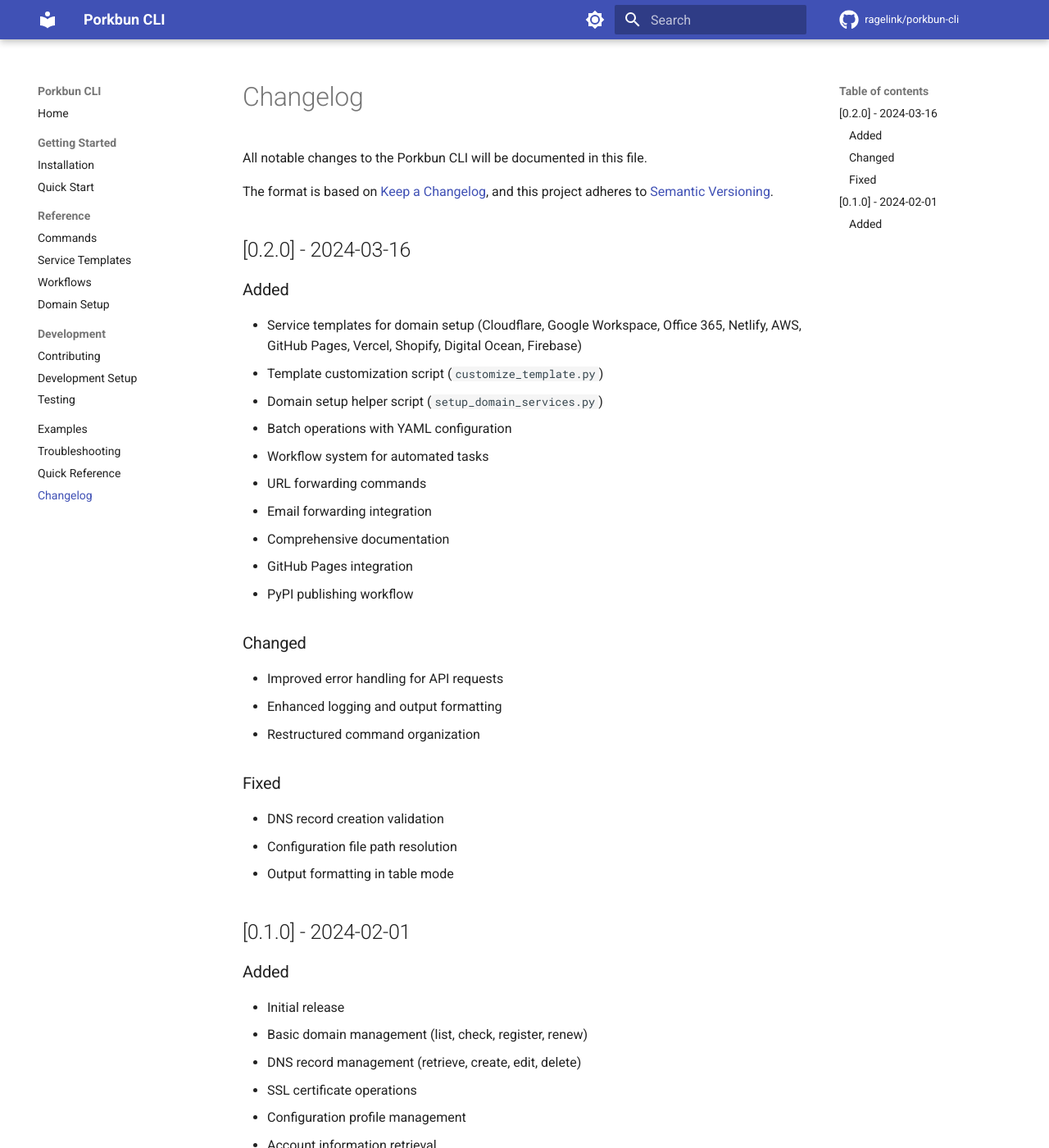
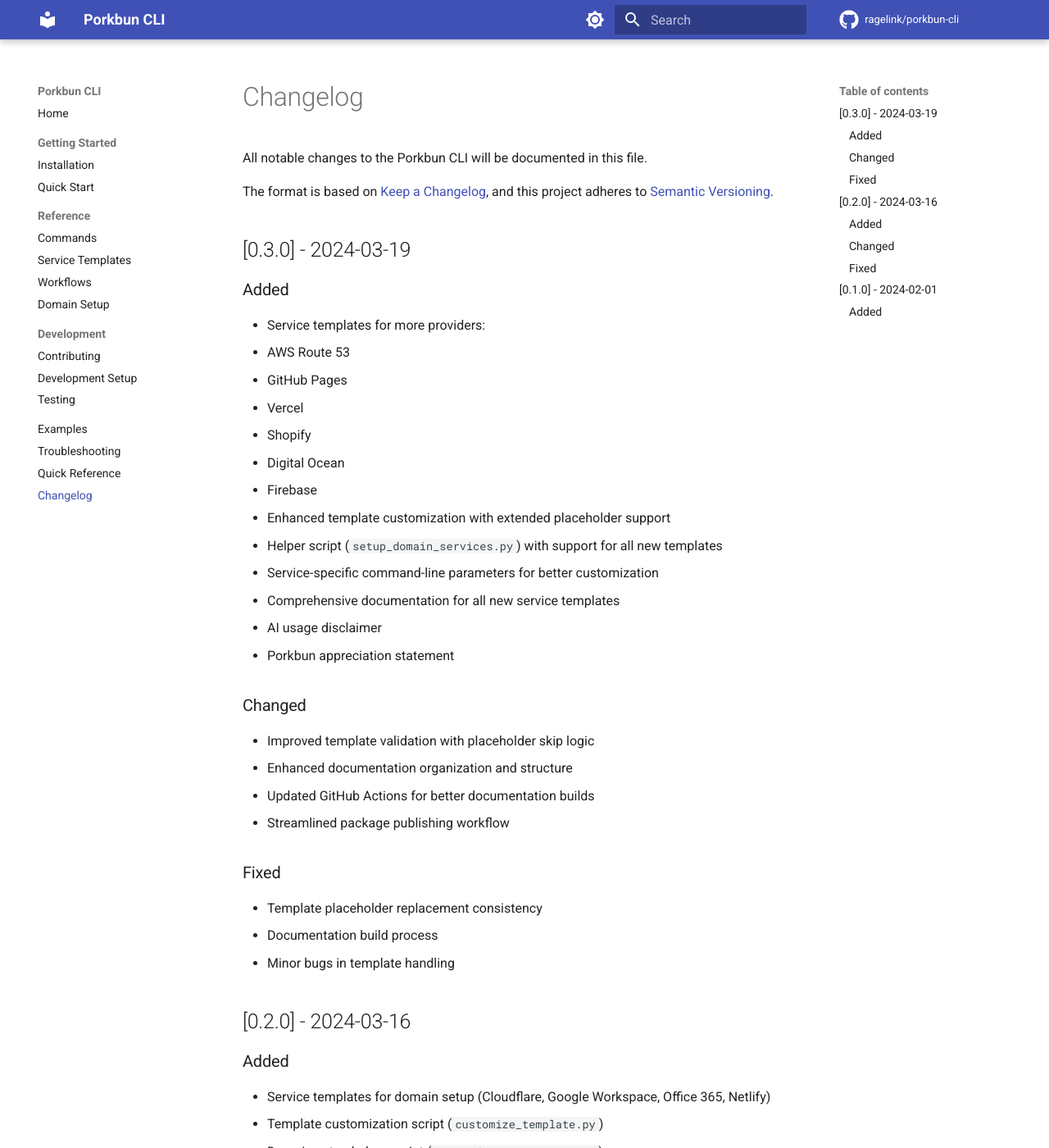
Before and after one commit to ragelink/porkbun-cli, an MkDocs documentation site: the page built from docs/CHANGELOG.md, in a window 1280 px wide and 1400 px high. Shown: the whole window at 82% size. Built offline with MkDocs 1.6.1 and Material for MkDocs 9.7.7, drawn with Linux system fonts in a browser that asks for light colours; comment, search, counter and statistics services are not loaded.

Commit message:
Prepare for 0.3.0 release with updated changelog and contact information

```diff
--- a/docs/CHANGELOG.md
+++ b/docs/CHANGELOG.md
@@ -5,10 +5,38 @@
 The format is based on [Keep a Changelog](https://keepachangelog.com/en/1.0.0/),
 and this project adheres to [Semantic Versioning](https://semver.org/spec/v2.0.0.html).
 
+## [0.3.0] - 2024-03-19
+
+### Added
+- Service templates for more providers:
+  - AWS Route 53
+  - GitHub Pages
+  - Vercel
+  - Shopify
+  - Digital Ocean
+  - Firebase
+- Enhanced template customization with extended placeholder support
+- Helper script (`setup_domain_services.py`) with support for all new templates
+- Service-specific command-line parameters for better customization
+- Comprehensive documentation for all new service templates
+- AI usage disclaimer
+- Porkbun appreciation statement
+
+### Changed
+- Improved template validation with placeholder skip logic
+- Enhanced documentation organization and structure
+- Updated GitHub Actions for better documentation builds
+- Streamlined package publishing workflow
+
+### Fixed
+- Template placeholder replacement consistency
+- Documentation build process
+- Minor bugs in template handling
+
 ## [0.2.0] - 2024-03-16
 
 ### Added
-- Service templates for domain setup (Cloudflare, Google Workspace, Office 365, Netlify, AWS, GitHub Pages, Vercel, Shopify, Digital Ocean, Firebase)
+- Service templates for domain setup (Cloudflare, Google Workspace, Office 365, Netlify)
 - Template customization script (`customize_template.py`)
 - Domain setup helper script (`setup_domain_services.py`)
 - Batch operations with YAML configuration
--- a/setup.py
+++ b/setup.py
@@ -8,9 +8,9 @@
 
 setup(
     name="porkbun-cli",
-    version="0.2.0",
+    version="0.3.0",
     author="ragelink",
-    author_email="ragelink@gmail.com",
+    author_email="ragelink@ragelink.com",
     description="A command-line interface for Porkbun domain management",
     long_description=long_description,
     long_description_content_type="text/markdown",
```
